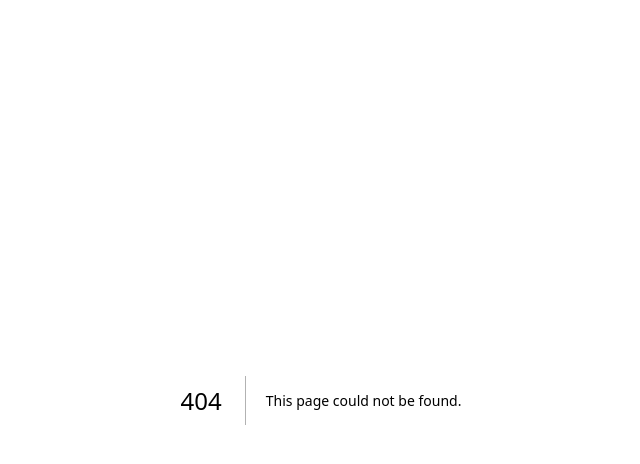
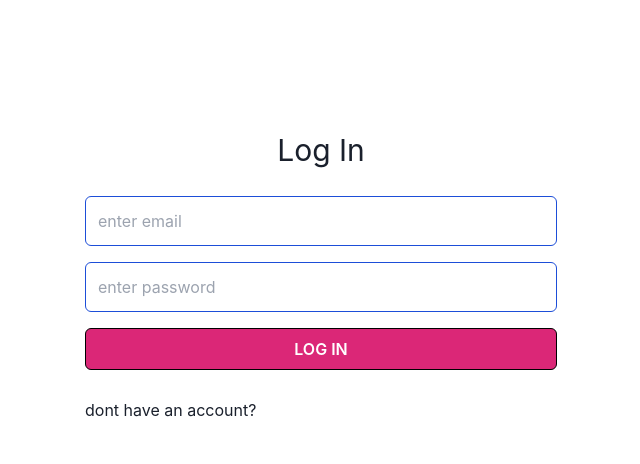
Before and after one commit to DragNCode/DragNCode, a Next.js app in the folder apps/web/: page /login in a window 1280 px wide. Before the commit this address had no page. Shown: the top 464 px of the page, without its empty margins (319-959 px from the left). Built offline with nearby package versions, Linux system fonts and the light colour scheme.

Commit message:
created authentication(w/o database)

```diff
--- /dev/null
+++ b/apps/web/src/pages/login.tsx
@@ -0,0 +1,73 @@
+import { SimpleInput, InputWithAddon } from "@repo/ui/input";
+import { SimpleButton } from "@repo/ui/button";
+import { useState } from "react";
+import axios from "axios";
+import Link from "next/link";
+import { log } from "console";
+
+const Login: React.FC = () => {
+  const [formData, setFormData] = useState({ email: "", password: "" });
+  const [error, setError] = useState({ msg: "" });
+  const [loading, setLoading] = useState(false);
+
+
+  const handleChange = (e:any) => {
+    const value = e.target.value;
+    setFormData({...formData,  [e.target.name]:value })
+  };
+  const handleFormSubmit = async (e:any) => {
+    e.preventDefault();
+    setLoading(true);
+
+    try {
+
+      const res = await axios.post('http://localhost:3000/api/login');
+      const data = await res.data;
+
+      console.log(data);
+
+
+    } catch (error:any) {
+      console.log(error.message);
+      setError({msg : `${error.message}`});
+
+    }
+
+    setLoading(false)
+
+
+  };
+
+  return (
+    <div className="p-5 mx-auto max-w-lg my-28">
+      <h1 className="text-3xl text-center">Log In</h1>
+      <form className="flex flex-col gap-4 my-7" onSubmit={handleFormSubmit}>
+        <input
+          type="email"
+          name="email"
+          value={formData.email}
+          placeholder="enter email"
+          className="p-3 border border-blue-700 rounded-md"
+          onChange={handleChange}
+        />
+        <input
+          type="password"
+          name="password"
+          value={formData.password}
+          placeholder="enter password"
+          className="p-3 border border-blue-700 rounded-md"
+          onChange={handleChange}
+        />
+
+        <button className="p-2 border border-black rounded-md text-white bg-pink-600 hover:bg-pink-500 font-semibold uppercase">
+          {loading ? "logging in..." : "log in"}
+        </button>
+      </form>
+
+      {error && <span className="text-red-600 ">{error.msg}</span>}
+      <div>dont have an account? </div>
+    </div>
+  );
+};
+
+export default Login;
```
